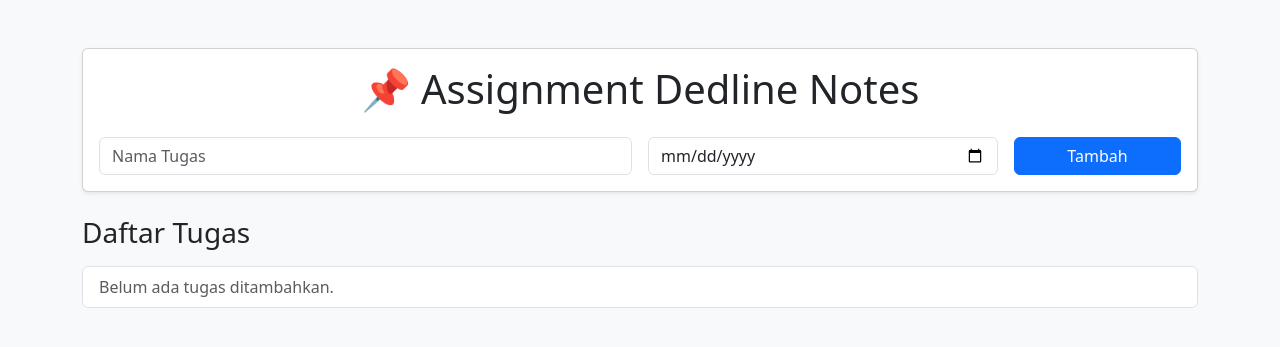
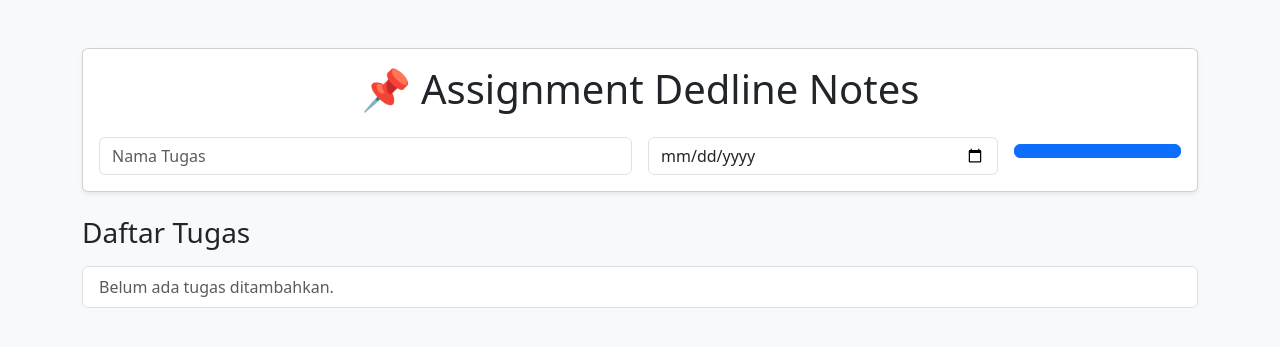
Before and after one commit to RndHanz/Assignment-Deadline-Notes-flask, a Flask app: page / in a window 1280 px wide. Shown: the top 347 px of the page. Run offline with Flask 3, Linux system fonts and the light colour scheme.

Commit message:
delete Button Tambah

```diff
--- a/templates/index.html
+++ b/templates/index.html
@@ -19,7 +19,7 @@
               <input type="date" name="deadline" class="form-control" required />
             </div>
             <div class="col-md-2">
-              <button type="submit" class="btn btn-primary w-100">Tambah</button>
+              <button type="submit" class="btn btn-primary w-100"></button>
             </div>
           </form>
         </div>
```
